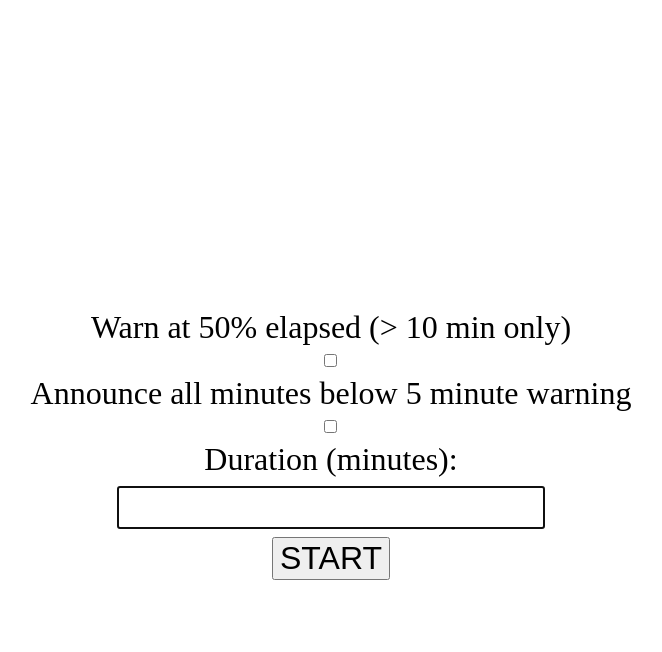
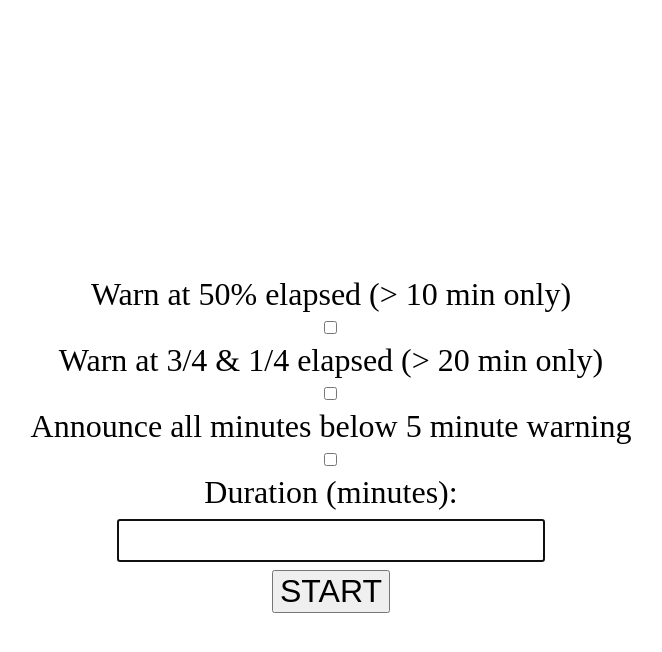
Before and after one commit to mcomella/mcomella.github.com, a Jekyll site: the page app/five_minute_warning.html, which Jekyll copies as it is, in a window 1280 px wide. Shown: the top 652 px of the page, without its empty margins (309-971 px from the left). Built offline with Jekyll 4.4.1, drawn with Linux system fonts in a browser that asks for light colours; part of the change alters nothing that is shown.

Commit message:
5mw: add quarters warning option.

```diff
--- a/app/five_minute_warning.html
+++ b/app/five_minute_warning.html
@@ -33,6 +33,8 @@
     <form>
         <label for="halftime-warning">Warn at 50% elapsed (> 10 min only)</label>
         <input type="checkbox" id="halftime-warning-checkbox" name="halftime-warning">
+        <label for="quarters-warning">Warn at 3/4 & 1/4 elapsed (> 20 min only)</label>
+        <input type="checkbox" id="quarters-warning-checkbox" name="quarters-warning">
         <label for="countdown-warning">Announce all minutes below 5 minute warning</label>
         <input type="checkbox" id="countdown-warning-checkbox" name="countdown-warning">
         <label for="duration">Duration (minutes):</label>
@@ -61,6 +63,7 @@
 
         const form = document.querySelector('form');
         const halftimeWarningCheckbox = document.getElementById('halftime-warning-checkbox');
+        const quartersWarningCheckbox = document.getElementById('quarters-warning-checkbox');
         const countdownWarningCheckbox = document.getElementById('countdown-warning-checkbox');
         const durationInput = document.querySelector('#duration-input');
         const durationRunningElement = document.querySelector('#duration-running');
@@ -160,11 +163,29 @@
                     }
                 }
 
+                // This is repeated after halftimeWarning.
+                if (quartersWarningCheckbox.checked && (durationMinutes / 4) > 5) {
+                    state.sortedWarnings.push({
+                        consoleDescription: '1/4 warning',
+                        date: new Date(startDate.getTime() + minToMillis(durationMinutes * 0.75)),
+                        spokenText: `One quarter left! Roughly ${Math.ceil(durationMinutes * 0.25)} minutes remaining.`,
+                    });
+                }
+
                 if (halftimeWarningCheckbox.checked && (durationMinutes / 2) > 5) {
                     state.sortedWarnings.push({
                         consoleDescription: 'halftime warning',
                         date: new Date(startDate.getTime() + minToMillis(durationMinutes / 2)),
                         spokenText: `Halftime! Roughly ${Math.ceil(durationMinutes / 2)} minutes remaining.`,
+                    });
+                }
+
+                // This is repeated before halftimeWarning.
+                if (quartersWarningCheckbox.checked && (durationMinutes / 4) > 5) {
+                    state.sortedWarnings.push({
+                        consoleDescription: '3/4 warning',
+                        date: new Date(startDate.getTime() + minToMillis(durationMinutes * 0.25)),
+                        spokenText: `Three quarters left! Roughly ${Math.ceil(durationMinutes * 0.75)} minutes remaining.`,
                     });
                 }
 
@@ -209,7 +230,7 @@
 
                 durationInput.style.display = updatedState.inputDisplay;
                 durationRunningElement.style.display = updatedState.durationDisplay;
-                for (const checkbox of [countdownWarningCheckbox, halftimeWarningCheckbox]) {
+                for (const checkbox of [countdownWarningCheckbox, halftimeWarningCheckbox, quartersWarningCheckbox]) {
                     checkbox.disabled = updatedState.checkboxDisabled;
                 }
                 updatedState.focusedElement.focus();
```
